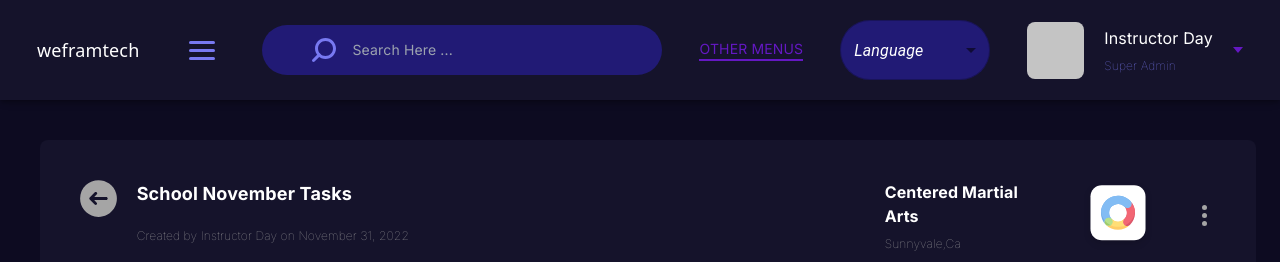
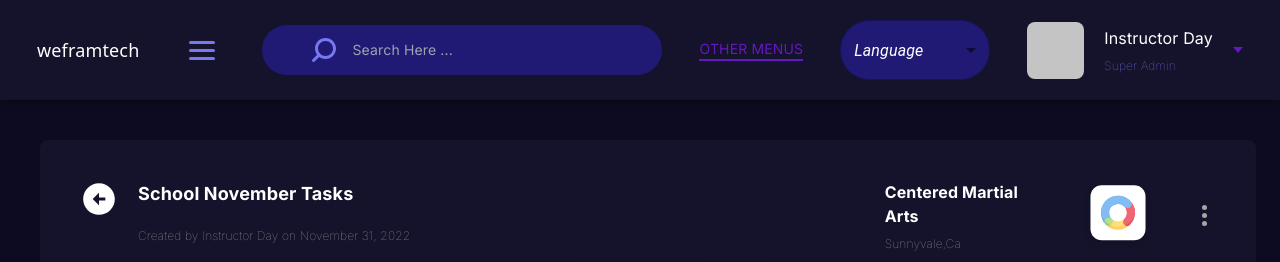
Before and after one commit to anshu0008/intership_k_assignment, a Next.js app: page / in a window 1280 px wide. Shown: the top 262 px of the page. Built offline with nearby package versions, Linux system fonts and the light colour scheme.

Commit message:
images changed

```diff
--- a/Components/Hero.js
+++ b/Components/Hero.js
@@ -3,6 +3,7 @@ import React from "react";
 import Button from "@mui/material/Button";
 import { createTheme, ThemeProvider } from "@mui/material/styles";
 import { Slider } from "@mui/material";
+import ArrowCircleLeftIcon from '@mui/icons-material/ArrowCircleLeft';
 
 const defaultTheme = createTheme();
 const theme = createTheme({
@@ -27,12 +28,7 @@ const Hero = () => {
     <ThemeProvider theme={theme}>
       <div className="flex flex-col xl:flex-row justify-between items-start w-[95vw] h-fit m-10 p-10 rounded-lg bg-[#15132B] text-white gap-10">
         <div className="flex justify-center items-start gap-5">
-            <Image
-              alt="side_btn"
-              width={38}
-              height={38}
-              src="/assets/icons/Side_Btn.svg"
-            />
+           <ArrowCircleLeftIcon sx={{height:38,width:38}} />
           <div className="flex flex-col justify-center items-start gap-5">
             <h1 className="text-white font-bold text-lg">
               School November Tasks
```
Also changed, not shown: public/assets/icons/Side_btn.svg.
